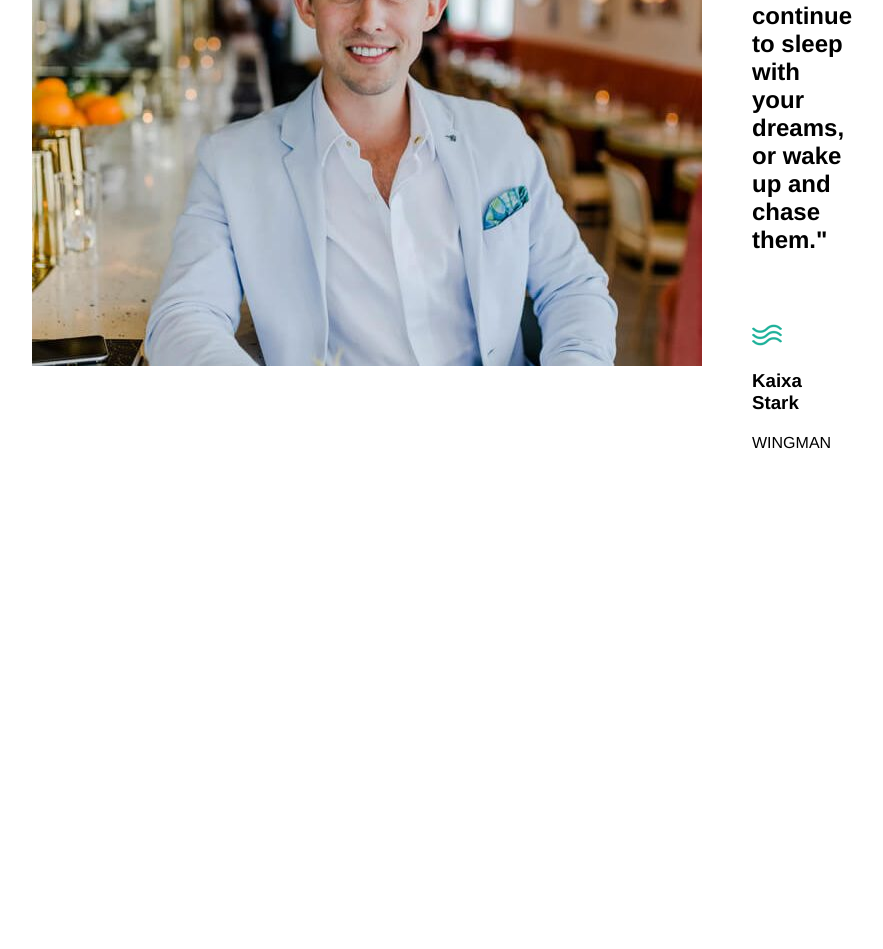
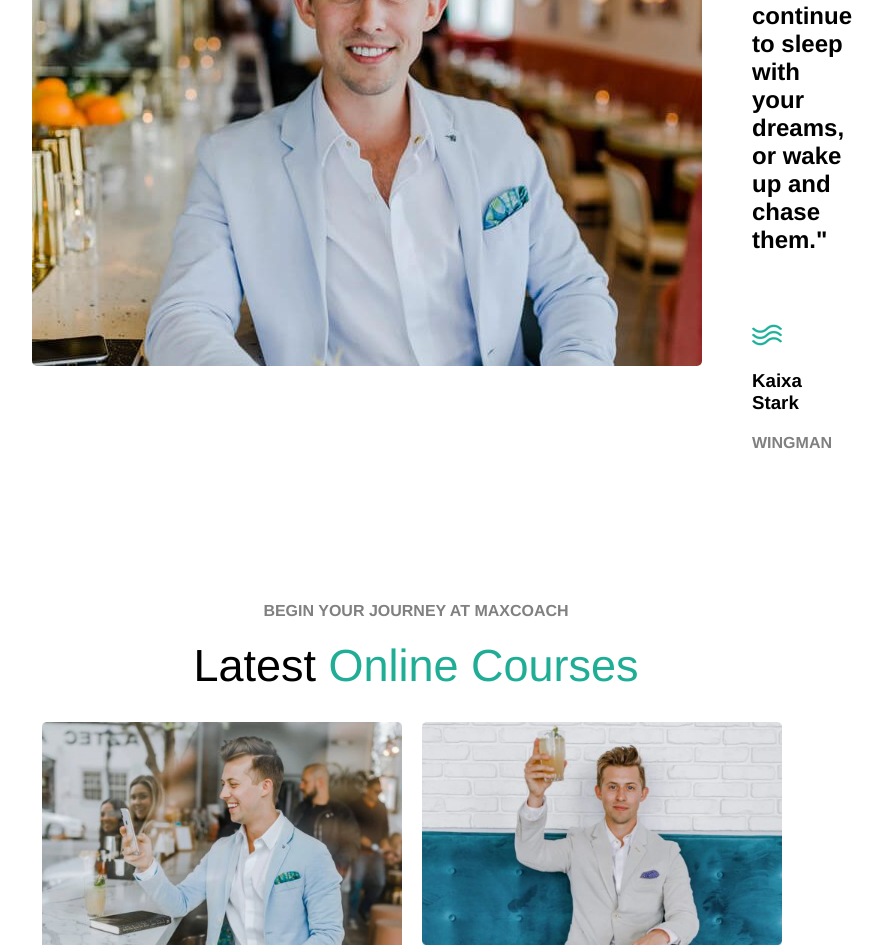
Before and after one commit to mouhcine15/proj-html-vuejs, a Vue app: page / in a window 1280 px wide. Shown: the part 1679-2628 px from the top of the page, without its empty margins (224-1107 px from the left). Before the commit the page ends 2181 px from the top, so only its background shows below. Built offline with nearby package versions, Linux system fonts and the light colour scheme.

Commit message:
sezione latest courses completa + aggiustamento backgroud jumbo

```diff
--- a/src/components/AboutMe.vue
+++ b/src/components/AboutMe.vue
@@ -13,7 +13,7 @@
 <!-- parte sinistra di testo  -->
         <div class="width-55-perc">
             <h3><strong>Want tolearn hoe to be <p class="green-color disp-inline">an alpha male</p>? How to be more masculine? How to be the man you've always wanted to be?</strong></h3>
-            <div class="margin-top-30">
+            <div class="margin-top-30 grey">
                 Your goal is to show the consistency of business, core values, and customer care. Puctuality, responsability, individuality, accurcy, enthusiasm - you have to clearly explain how these qualities are applicable to your work. And the important thing is you do love what you do.
             </div>
         </div>
@@ -21,7 +21,7 @@
     <div class="margin-top-100 just-start align-center">
 <!-- immagine con player YouTube -->
             <div>
-                <img src="../assets/home-movation-video-poster-670x450.jpg" alt="">
+                <img class="radius-5" src="../assets/home-movation-video-poster-670x450.jpg" alt="">
             </div>
             <div class="padding-50">
                 <h2>
@@ -32,8 +32,8 @@
                     <h3 class="margin-top-20">
                         Kaixa Stark
                     </h3>
-                    <div class="margin-top-20">
-                        WINGMAN
+                    <div class="margin-top-20 grey">
+                        <strong>WINGMAN</strong>
                     </div>
                 </div>
 
@@ -60,6 +60,9 @@ export default {
 // COLORI
    .green-color {
     color: rgb(32,173,150);
+   }
+   .grey {
+    color: grey;
    }
 
 // MARGINI-PADDING
@@ -108,4 +111,8 @@ export default {
         display: flex;
         display: inline;
     }
+// BORDER RADIUS
+    .radius-5 {
+        border-radius: 5px;
+    }
 </style>
--- /dev/null
+++ b/src/components/LatestCourses.vue
@@ -0,0 +1,212 @@
+<template>
+  <div class="section">
+<!-- titoli -->
+    <h4 class="grey text-center">BEGIN YOUR JOURNEY AT MAXCOACH</h4>
+    <div class="font-size-45 margin-top-20 text-center">Latest <p class="disp-inline green">Online Courses</p></div>
+<!-- sezione corsi -->
+    <div class="just-start wrap">
+<!-- card dei corsi -->
+        <div id="card" class="margin-top-50 width-360 radius-5" v-for="(item, i) in corsi" :key="i">
+            <div>
+                <img class="width-100-perc" :src="item.img" alt="">
+            </div>
+            <div class="pad-left-20">
+                <div class="green font-size-20 pad-top-10">
+                    <strong>{{item.price}}</strong>
+                </div>
+                <div class="font-size-20 pad-top-10">
+                    <strong>{{item.overview}}</strong>
+                </div>
+                <div class="just-start pad-top-30 pad-bot">
+                    <div class="grey">
+                        <font-awesome-icon icon="fa-regular fa-file-lines" /> {{item.lessons}}
+                    </div>
+                    <div class="grey pad-left-20">
+                        <font-awesome-icon icon="fa-regular fa-user" /> {{item.students}}
+                    </div>
+                </div>
+            </div>
+        </div>
+    </div>
+<!-- bottone -->
+    <div class="just-center margin-top-50">
+        <div id="bottone">
+            <strong>View all courses <font-awesome-icon icon="fa-solid fa-arrow-right-long" /></strong>
+        </div>
+    </div>
+  </div>
+</template>
+
+<script>
+
+export default {
+  name: 'LatestCourses',
+    data () {
+      return {
+          corsi: [
+            {
+                img: require("../assets/motivation-course-06-480x298.jpg"),
+                price: '$30.00',
+                overview:'How to be Successful: Create A Growth Mindset For Success',
+                lessons: '3 Lessons',
+                students: '50 Students',
+            },
+            {
+                img: require("../assets/motivation-course-05-480x298.jpg"),
+                price: '$30.00',
+                overview:'How to Build Confidence in Your Abilities',
+                lessons: '3 Lessons',
+                students: '50 Students',
+            },
+            {
+                img: require("../assets/motivation-course-04-480x298.jpg"),
+                price: '$20.00',
+                overview:'Productivity Machine - Focus in a Distracted World',
+                lessons: '5 Lessons',
+                students: '50 Students',
+            },
+            {
+                img: require("../assets/motivation-course-03-480x298.jpg"),
+                price: '$20.00',
+                overview:'Effective Time Management Mastery - Complete Guide',
+                lessons: '18 Lessons',
+                students: '50 Students',
+            },
+            {
+                img: require("../assets/motivation-course-02-480x298.jpg"),
+                price: '$25.99',
+                overview:'Body Language Secrets for Entrepreneurs',
+                lessons: '18 Lessons',
+                students: '50 Students',
+            },
+            {
+                img: require("../assets/motivation-course-01-480x298.jpg"),
+                price: '$30.00',
+                overview:'Management Skills: The science of Leadership',
+                lessons: '17 Lessons',
+                students: '50 Students',
+            },
+            ]
+        }
+    }
+}
+</script>
+
+<!-- Add "scoped" attribute to limit CSS to this component only -->
+<style scoped lang="scss">
+    #card {
+        margin:30px 10px;
+    }
+    #card:hover {
+        box-shadow: 0px 0px 15px 15px rgb(237, 236, 236);
+    }
+    #bottone {
+        background-color: rgba(32,173,150,255);
+        color: white;
+        width: 250px;
+        height: 50px;
+        display: flex;
+        justify-content: center;
+        align-items: center;
+        border-radius: 5px;
+        margin-top: 30px;
+    }
+    #bottone:hover {
+        background-color: rgba(63,58,100,255);
+    }
+   .section {
+        width: 100%;
+        margin-top: 100px;
+    }
+
+// TEXT ALIGN
+    .text-center {
+        text-align: center;
+    }
+// COLORI
+   .green {
+        color: rgb(32,173,150);
+   }
+   .grey {
+        color: grey;
+   }
+
+// MARGINI-PADDING
+    .margin-top-20 {
+        margin-top: 20px;
+    }
+    .margin-top-30 {
+        margin-top: 30px;
+    }
+    .margin-top-50 {
+        margin-top: 50px;
+    }
+    .margin-top-100 {
+        margin-top: 100px;
+    }
+    .padding-50 {
+        padding: 50px;
+    }
+    .pad-left-20 {
+        padding-left: 20px;
+    }
+    .pad-top-10 {
+        padding-top: 10px;
+    }
+    .pad-top-30 {
+        padding-top: 30px;
+    }
+    .pad-bot {
+        padding-bottom: 30px;
+    }
+// WIDTH
+    .width-360 {
+        width: 360px;
+    }
+    .width-40-perc {
+        width: 40%;
+    }
+    .width-55-perc {
+        width: 55%;
+    }
+    .width-100-perc {
+        width: 100%;
+    }
+
+// FONT
+    .font-size-20 {
+        font-size: 20px;
+    }
+    .font-size-45 {
+        font-size: 45px;
+    }
+// FLEX
+    .just-start {
+        display: flex;
+        justify-content: flex-start;
+    }
+    .just-between {
+        display: flex;
+        justify-content: space-between;
+    }
+    .just-center {
+        display: flex;
+        justify-content: center;
+    }
+    .align-center {
+        display: flex;
+        align-items: center;
+    }
+    .wrap {
+        display: flex;
+        flex-wrap: wrap;
+    }
+// DISPLAY
+    .disp-inline {
+        display: inline;
+    }
+// BORDER RADIUS
+    .radius-5 {
+        border-radius: 5px;
+    }
+</style>
--- a/src/components/MyHeader.vue
+++ b/src/components/MyHeader.vue
@@ -86,19 +86,20 @@ export default {
 <!-- Add "scoped" attribute to limit CSS to this component only -->
 <style scoped lang="scss">
     #header {
-        background-image: url(../assets/background-pattern-wavify.png);
+        background-image: linear-gradient(rgba(170, 170, 170, 0.1), rgba(170, 170, 170, 0.1)), url(../assets/background-pattern-wavify.png);
         position: relative;
 
         #bar-lat {
             display: flex;
             flex-direction: column;
             justify-content: flex-start;
-            background-color: rgb(234, 233, 233);
+            background-color: rgb(250, 250, 250);
             position: absolute;
             right: 0;
             top: 250px;
             border-bottom-left-radius: 10px;
             border-top-left-radius:  10px;
+            box-shadow: 0px 0px 15px 15px rgb(237, 236, 236);
 
             .icon {
                 padding: 10px;
--- a/src/components/MyMain.vue
+++ b/src/components/MyMain.vue
@@ -13,17 +13,21 @@
     </div>
     <!-- sezione di AboutMe - presentazione -->
     <AboutMe/>
+    <!-- sezione di Latest Online Courses - corsi -->
+    <LatestCourses/>
 
   </div>
 </template>
 
 <script>
 import AboutMe from './AboutMe.vue';
+import LatestCourses from './LatestCourses.vue';
 export default {
     name: "MyMain",
     components: {
-        AboutMe
-    },
+    AboutMe,
+    LatestCourses
+},
     data () {
       return {
           stats: [
--- a/src/main.js
+++ b/src/main.js
@@ -4,10 +4,11 @@ import App from './App.vue'
 import { library } from '@fortawesome/fontawesome-svg-core'
 import { FontAwesomeIcon } from '@fortawesome/vue-fontawesome'
 import { fas } from '@fortawesome/free-solid-svg-icons'
+import { far } from '@fortawesome/free-regular-svg-icons'
 import { fab } from '@fortawesome/free-brands-svg-icons'
 
 
-library.add(fas, fab)
+library.add(fas, fab, far)
 
 
 Vue.component('font-awesome-icon', FontAwesomeIcon)
```
